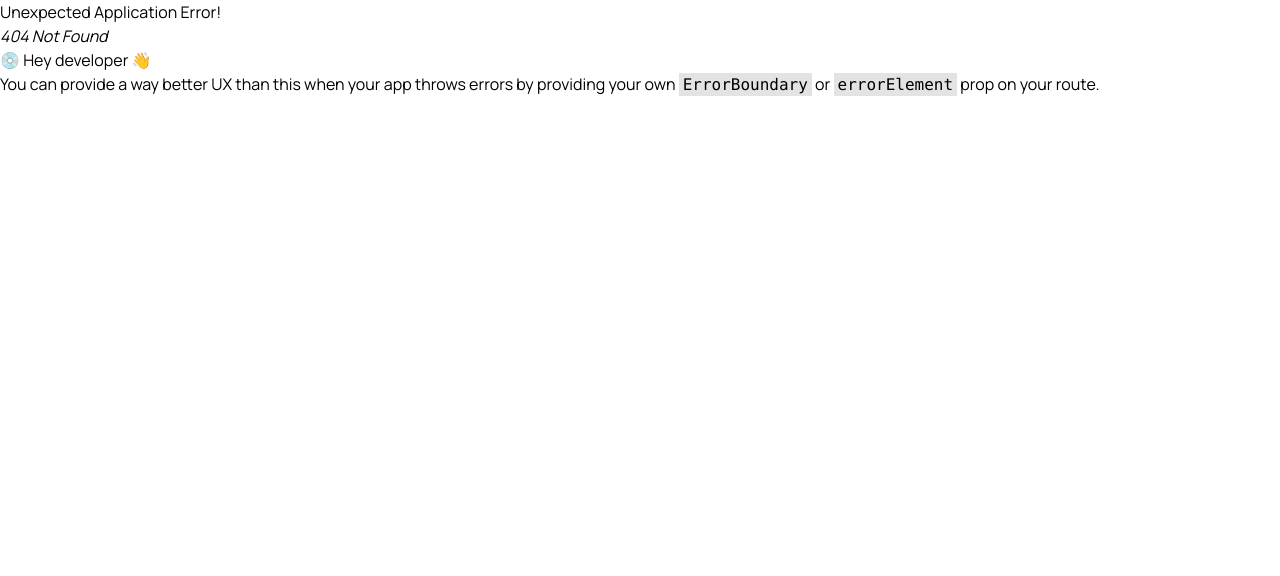
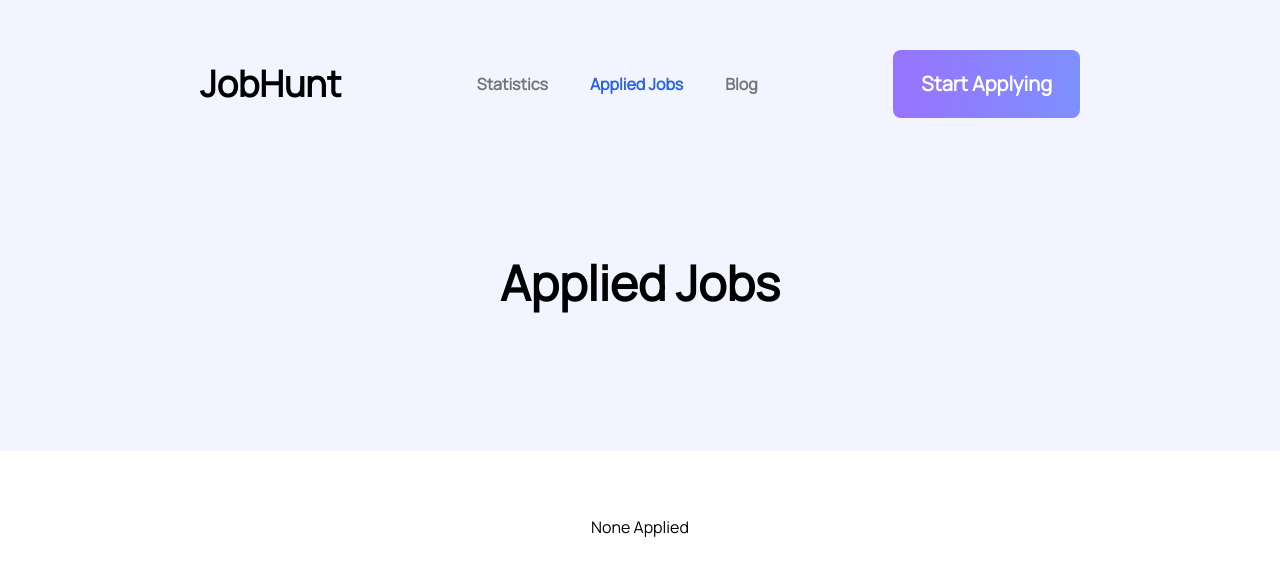
Before and after one commit to Ornob121/jobHunt, a React (Vite) app: page /appliedJobs in a window 1280 px wide. Before the commit this address had no page. Shown: the top 576 px of the page. Built offline with nearby package versions, Linux system fonts and the light colour scheme.

Commit message:
applied jobs done

```diff
--- /dev/null
+++ b/src/components/AppliedJobs/AppliedJobs.jsx
@@ -0,0 +1,45 @@
+import React, { useState } from "react";
+import { useLoaderData } from "react-router-dom";
+import Banner from "../Banner/Banner";
+import ShowAppliedJobs from "../ShowAppliedJobs/ShowAppliedJobs";
+
+const AppliedJobs = () => {
+  const appliedJobs = useLoaderData();
+  console.log(appliedJobs);
+
+  if (appliedJobs.length === 0 || !appliedJobs) {
+    return (
+      <div>
+        <Banner>
+          <h2
+            style={{ backgroundColor: "rgba(126,144,254,0.1)" }}
+            className="text-center pt-[101px] pb-36 text-5xl font-extrabold"
+          >
+            Applied Jobs
+          </h2>
+        </Banner>
+        <h2 className="text-center mt-16 mb-32">None Applied</h2>
+      </div>
+    );
+  }
+  return (
+    <div>
+      <Banner>
+        <h2
+          style={{ backgroundColor: "rgba(126,144,254,0.1)" }}
+          className="text-center pt-[101px] pb-36 text-5xl font-extrabold"
+        >
+          Applied Jobs
+        </h2>
+      </Banner>
+
+      <div>
+        {appliedJobs.map((applied) => (
+          <ShowAppliedJobs key={applied._id} jobs={applied}></ShowAppliedJobs>
+        ))}
+      </div>
+    </div>
+  );
+};
+
+export default AppliedJobs;
--- a/src/components/Header/Header.jsx
+++ b/src/components/Header/Header.jsx
@@ -18,23 +18,29 @@ const Header = () => {
         </div>
         <div>
           <NavLink
-            style={{ fontWeight: 700, color: "#757575", marginRight: "42px" }}
+            style={{ fontWeight: 700, marginRight: "42px" }}
             to="/statistics"
-            className={({ isActive }) => (isActive ? "text-blue-600" : "")}
+            className={({ isActive }) =>
+              isActive ? "text-blue-600" : "text-[#757575]"
+            }
           >
             Statistics
           </NavLink>
           <NavLink
-            style={{ fontWeight: 700, color: "#757575", marginRight: "42px" }}
-            to="appliedJobs"
-            className={({ isActive }) => (isActive ? "text-blue-600" : "")}
+            style={{ fontWeight: 700, marginRight: "42px" }}
+            to="/appliedJobs"
+            className={({ isActive }) =>
+              isActive ? "text-blue-600" : "text-[#757575]"
+            }
           >
             Applied Jobs
           </NavLink>
           <NavLink
-            style={{ fontWeight: 700, color: "#757575" }}
-            to="blog"
-            className={({ isActive }) => (isActive ? "text-blue-600" : "")}
+            style={{ fontWeight: 700 }}
+            to="/blog"
+            className={({ isActive }) =>
+              isActive ? "text-blue-600" : "text-[#757575]"
+            }
           >
             Blog
           </NavLink>
--- a/src/components/JobDetails/JobDetails.jsx
+++ b/src/components/JobDetails/JobDetails.jsx
@@ -9,11 +9,11 @@ import {
   faPhoneAlt,
   faEnvelope,
 } from "@fortawesome/free-solid-svg-icons";
+import { addToLocalDb } from "../../localDb";
 
 const JobDetails = () => {
   const navigate = useNavigate();
   const id = useParams();
-  const jobs = useLoaderData();
   const [jobsDetails, setJobsDetails] = useState([]);
   useEffect(() => {
     fetch("/public/featuredJobs.json")
@@ -24,6 +24,11 @@ const JobDetails = () => {
   if (!jobDetail) {
     return;
   }
+
+  const handleApplyNow = (id) => {
+    addToLocalDb(id);
+  };
+
   const {
     jobDescription,
     jobResponsibility,
@@ -34,6 +39,7 @@ const JobDetails = () => {
     phone,
     salary,
     jobName,
+    _id,
   } = jobDetail;
   return (
     <div>
@@ -114,7 +120,7 @@ const JobDetails = () => {
               </p>
             </div>
           </div>
-          <div className="text-center mt-6">
+          <div onClick={() => handleApplyNow(_id)} className="text-center mt-6">
             <button className="w-full text-xl font-bold text-white px-5 py-3 rounded-lg bg-gradient-to-l from-[#7E90FE] to-[#9873FF]">
               Apply Now
             </button>
--- /dev/null
+++ b/src/components/ShowAppliedJobs/ShowAppliedJobs.jsx
@@ -0,0 +1,64 @@
+import React from "react";
+import { FontAwesomeIcon } from "@fortawesome/react-fontawesome";
+import { faLocationDot, faDollarSign } from "@fortawesome/free-solid-svg-icons";
+import { useNavigate } from "react-router-dom";
+
+const ShowAppliedJobs = ({ jobs }) => {
+  const navigate = useNavigate();
+  const {
+    company,
+    jobHour,
+    jobName,
+    jobType,
+    littleAddress,
+    picture,
+    salary,
+    _id,
+  } = jobs;
+  return (
+    <div className="px-[200px] mb-8">
+      <div className=" p-8 border border-[#E8E8E8] rounded-lg flex items-center">
+        <div className="py-24 px-12 mr-8 bg-[#F4F4F4]">
+          <img className="w-[145px] h-[50px] mb-8" src={picture} alt="" />
+        </div>
+        <div className="flex-grow">
+          <h3 className="text-2xl font-extrabold pb-2">{jobName}</h3>
+          <p className="text-xl font-medium text-[#757575] pb-4">{company}</p>
+          <div className="flex mb-4">
+            <span className="text-[#9873FF] font-extrabold px-5 py-2 rounded mr-4 border border-[#7E90FE]">
+              {jobType}
+            </span>
+            <span className="text-[#9873FF] font-extrabold px-5 py-2 rounded mr-4 border border-[#7E90FE]">
+              {jobHour}
+            </span>
+          </div>
+          <div className="flex">
+            <div className="flex mr-6">
+              <span className="pr-2">
+                {" "}
+                <FontAwesomeIcon icon={faLocationDot} />
+              </span>
+              <p> {littleAddress}</p>
+            </div>
+            <div className="flex">
+              <span className="pr-2">
+                <FontAwesomeIcon icon={faDollarSign} />
+              </span>
+              <p>Salary: {salary}</p>
+            </div>
+          </div>
+        </div>
+        <div>
+          <button
+            onClick={() => navigate(`jobDetails/${_id}`)}
+            className="text-xl font-bold text-white px-5 py-3 mt-6 rounded-lg bg-gradient-to-l from-[#7E90FE] to-[#9873FF]"
+          >
+            View Details
+          </button>
+        </div>
+      </div>
+    </div>
+  );
+};
+
+export default ShowAppliedJobs;
--- /dev/null
+++ b/src/getAppliedJobsData/getAppliedJobsData.js
@@ -0,0 +1,20 @@
+import { getFromLocalStorage } from "../localDb";
+
+const getAppliedJobsData = async () => {
+  const jobs = await fetch("featuredJobs.json");
+  const appliedJobsAllData = await jobs.json();
+
+  const appliedJobsId = getFromLocalStorage();
+  const appliedJobsData = [];
+  for (const id in appliedJobsId) {
+    const appliedJobsFind = appliedJobsAllData.find(
+      (applied) => applied._id === id
+    );
+    if (appliedJobsFind) {
+      appliedJobsData.push(appliedJobsFind);
+    }
+  }
+  return appliedJobsData;
+};
+
+export default getAppliedJobsData;
--- /dev/null
+++ b/src/localDb.js
@@ -0,0 +1,20 @@
+const getFromLocalStorage = () => {
+  let appliedJobs = {};
+
+  const localJobs = localStorage.getItem("applied-jobs");
+
+  if (localJobs) {
+    appliedJobs = JSON.parse(localJobs);
+  }
+  return appliedJobs;
+};
+
+const addToLocalDb = (id) => {
+  let appliedJobs = getFromLocalStorage();
+
+  appliedJobs[id] = 1;
+
+  localStorage.setItem("applied-jobs", JSON.stringify(appliedJobs));
+};
+
+export { addToLocalDb, getFromLocalStorage };
--- a/src/main.jsx
+++ b/src/main.jsx
@@ -6,6 +6,8 @@ import { createBrowserRouter, RouterProvider } from "react-router-dom";
 import Home from "./components/Home/Home";
 import JobCategory from "./components/JobCategory/JobCategory";
 import JobDetails from "./components/JobDetails/JobDetails";
+import AppliedJobs from "./components/AppliedJobs/AppliedJobs";
+import getAppliedJobsData from "./getAppliedJobsData/getAppliedJobsData";
 
 const router = createBrowserRouter([
   {
@@ -23,6 +25,15 @@ const router = createBrowserRouter([
         loader: ({ params }) =>
           fetch(`featuredJobs.json/jobDetails/${params.jobId}`),
       },
+      {
+        path: "appliedJobs/jobDetails/:jobId",
+        element: <JobDetails></JobDetails>,
+      },
+      {
+        path: "appliedJobs",
+        element: <AppliedJobs></AppliedJobs>,
+        loader: getAppliedJobsData,
+      },
     ],
   },
 ]);
```
